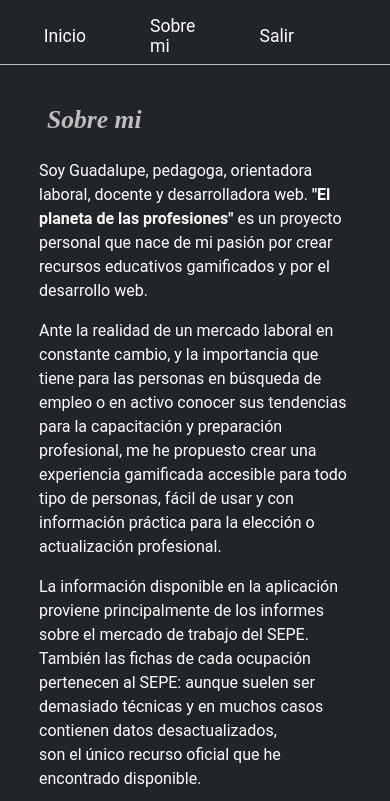
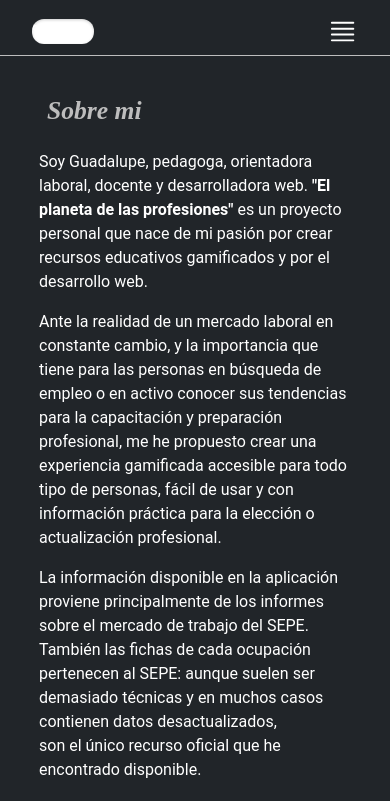
Before and after one commit to Guada-lupes/OccupationsGame, a React (Vite) app: page /about in a window 390 px wide. Shown: the top 801 px of the page. Built offline with nearby package versions, Linux system fonts and the light colour scheme.

Commit message:
diseños responsive

```diff
--- a/src/components/Header.jsx
+++ b/src/components/Header.jsx
@@ -1,4 +1,4 @@
-import React from "react";
+import React, { useState } from "react";
 import { Link } from "react-router-dom";
 import { logOut } from "../../utils/login";
 import { usePlayer } from "../context/PlayerContext";
@@ -7,19 +7,64 @@ import styles from "../styles/header.module.css";
 
 export const Header = () => {
   const { dispatch } = usePlayer();
+  const [menu, setMenu] = useState(false);
+  function openMenu() {
+    setMenu((prev) => !prev);
+  }
+
   return (
+    <>
       <div className={styles.container}>
-      <ProgressBar/>
-      <Link to={"/all_tribus"}>Inicio</Link>
-            <Link to={"/about"}>Sobre mi</Link>
-
+        <ProgressBar />
+        <Link to={"/all_tribus"}>
+          <p>Inicio</p>
+        </Link>
+        <Link to={"/about"}>
+          <p>Sobre mi</p>
+        </Link>
         <Link to={"/"} onClick={() => logOut(dispatch)}>
-        Salir
+          <p>Salir</p>
         </Link>
         <Link to={"/player"}>
           <img className={styles.img} src="/user.png" />
         </Link>
+      </div>{" "}
+      <div className={styles.desplegable}>
+        <ProgressBar />
+        <div className={styles.menu_icon} onClick={openMenu}>
+          <svg
+            xmlns="http://www.w3.org/2000/svg"
+            fill="none"
+            viewBox="0 0 24 24"
+            strokeWidth={1.5}
+            stroke="currentColor"
+            className="size-6"
+          >
+            <path
+              strokeLinecap="round"
+              strokeLinejoin="round"
+              d="M3.75 5.25h16.5m-16.5 4.5h16.5m-16.5 4.5h16.5m-16.5 4.5h16.5"
+            />
+          </svg>
         </div>
+        {menu && (
+          <div className={styles.menu} onClick={openMenu}>
+            <Link to={"/player"}>
+              <img className={styles.img} src="/user.png" />
+            </Link>
+            <Link to={"/all_tribus"}>
+              <p>Inicio</p>
+            </Link>
+            <Link to={"/about"}>
+              <p>Sobre mi</p>
+            </Link>
+            <Link to={"/"} onClick={() => logOut(dispatch)}>
+              <p>Salir</p>
+            </Link>
+          </div>
+        )}
+      </div>
+    </>
   );
 };
 
--- a/src/styles/allTribus.module.css
+++ b/src/styles/allTribus.module.css
@@ -22,3 +22,8 @@
   text-align: left;
 }
 }
+@media (650px > width > 0) {
+  .grid{
+      grid-template-columns: repeat(auto-fill, minmax(4rem, 1fr));
+  }
+}
--- a/src/styles/challenge.module.css
+++ b/src/styles/challenge.module.css
@@ -2,7 +2,7 @@
 }
 .modal:open {
   margin: auto;
-  width: clamp(14rem, 40%, 29rem);
+  width: clamp(19rem, 40%, 29rem);
   height: 50%;
   border-width: 0.1rem;
   border-radius: var(--texto-xxs);
--- a/src/styles/completeWord.module.css
+++ b/src/styles/completeWord.module.css
@@ -69,3 +69,10 @@
 .no_select{
    background-color: var(--color-titulo-o);
 }
+@media(max-width: 650px) and (min-width: 0px){
+  .button_container {
+      flex-direction: column;
+  }
+  .options {
+  width: clamp(10rem, 19vw, 15rem)}
+}
--- a/src/styles/header.module.css
+++ b/src/styles/header.module.css
@@ -34,3 +34,45 @@
   font-weight: bold;
   pointer-events: none;
 }
+.desplegable {
+  position: relative;
+  display: flex;
+  flex-direction: row;
+  padding: 1rem 2rem 0.5rem;
+  gap: 4rem;
+  border-bottom: solid 1px var(--color-titulo-o);
+  align-items: center;
+        justify-content: space-between;
+}
+.menu {
+  position: absolute;
+  display: flex;
+  flex-direction: column;
+  gap: 1rem;
+  align-items: center;
+  border: solid 0.5px;
+  right: 1%;
+  width: 30dvw;
+  background-color: var(--color-fondo-secundario-o);
+  padding: 1rem;
+  top: 100%
+}
+.menu_icon {
+  width: 8dvw;
+}
+@media (min-width: 650px) {
+  .container {
+    display: flex;
+  }
+    .desplegable {
+    display: none;
+  }
+}
+@media (650px > width > 0) {
+  .desplegable {
+    display: flex;
+  }
+  .container {
+    display: none;
+  }
+}
--- a/src/styles/playerPage.module.css
+++ b/src/styles/playerPage.module.css
@@ -2,6 +2,7 @@
   display: flex;
   flex-direction: row;
   padding: 0.5rem;
+  background-color: var(--color-fondo-o);
 }
 .img {
   width: 10rem;
@@ -9,16 +10,16 @@
   padding: 1rem 0;
 }
 .tribus_container {
-  background-color: var(--color-fondo-o);
-  margin: 2rem;
-  display: flex;
-  flex-direction: row;
-  flex-wrap: wrap;
+  margin: 2rem 0;
+  display: grid;
+  grid-template-columns: repeat(auto-fill, minmax(200px, 1fr));
   border-radius: 0.5rem;
+  gap: 1rem;
 }
 .grid {
   display: grid;
-  grid-template-columns: repeat(auto-fill, minmax(400px, 1fr));
+  grid-template-columns: repeat(auto-fill, minmax(200px, 1fr));
+  gap: 1rem;
 }
 .section {
   display: flex;
@@ -26,10 +27,12 @@
   width: clamp(18rem, 80vw, 63rem);
   justify-self: center;
 }
-.h1{
+.h1 {
   text-align: center;
 }
-.p{
+.p {
   text-align: center;
   margin: 3rem;
 }
+@media (max-width: 650px) and (min-width: 0px) {
+}
--- a/src/styles/tribuCard.module.css
+++ b/src/styles/tribuCard.module.css
@@ -7,7 +7,7 @@
 }
 .challenge {
   border: solid 0.5px var(--color-extra-o);
-  margin: 3rem clamp(0.5rem, 1vw, 3rem);
+  margin: 0 clamp(0.5rem, 1vw, 3rem) 3rem;
   padding: clamp(1rem, 2vw, 2rem);
 }
 .container {
--- a/src/styles/trueOrFalse.module.css
+++ b/src/styles/trueOrFalse.module.css
@@ -43,6 +43,7 @@
   flex-direction: column;
   align-items: center;
 }
+
 .buttons {
   width: 4rem;
   position: absolute;
@@ -55,3 +56,11 @@
   top: 40%;
   right: 0;
 }
+@media(max-width: 650px) and (min-width: 0px) {
+.card{
+  padding: 0;
+}
+.buttons{
+  width: 10vw;
+}
+}
```
Lines whose indentation alone changed are shown as unchanged.
